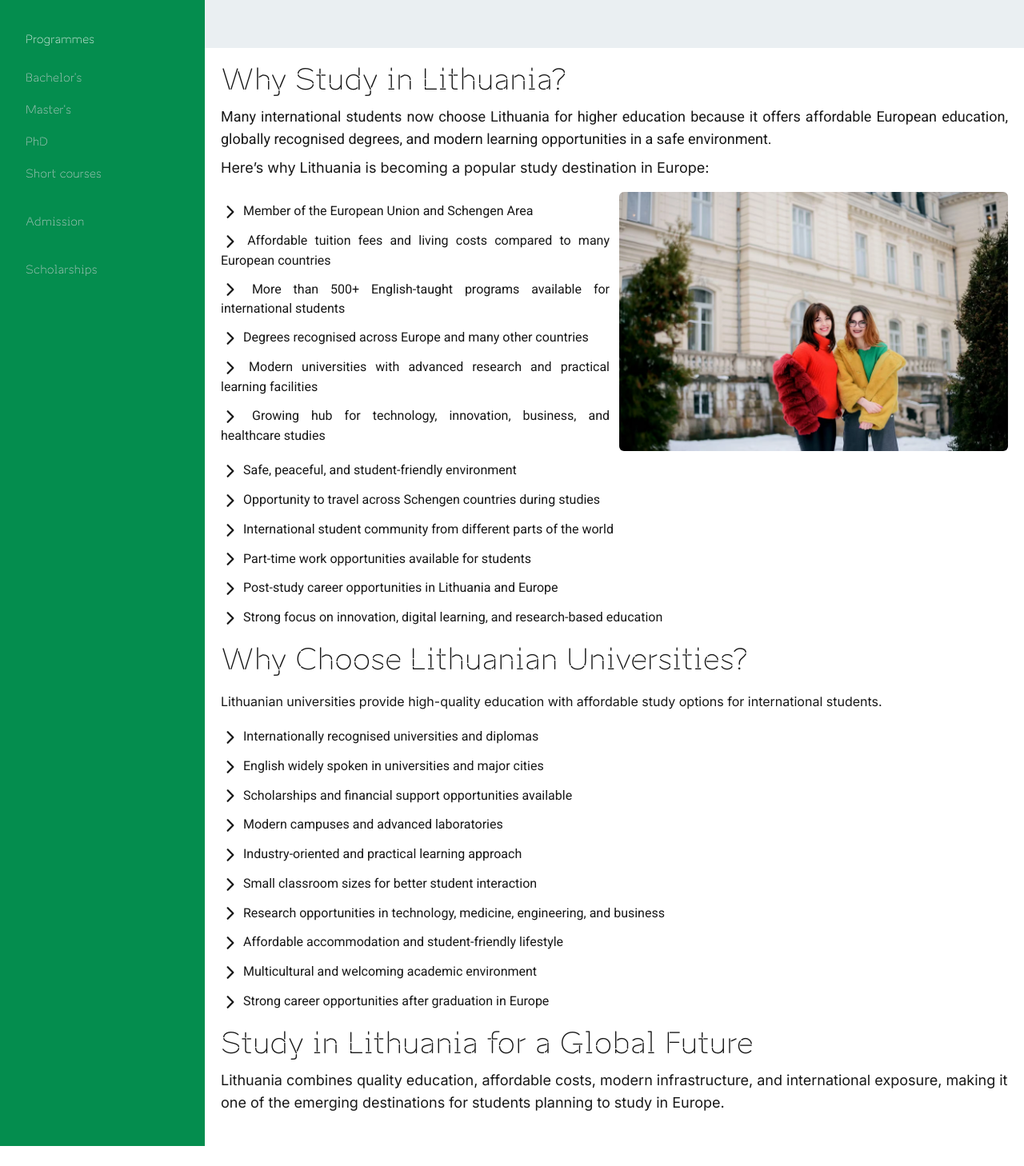
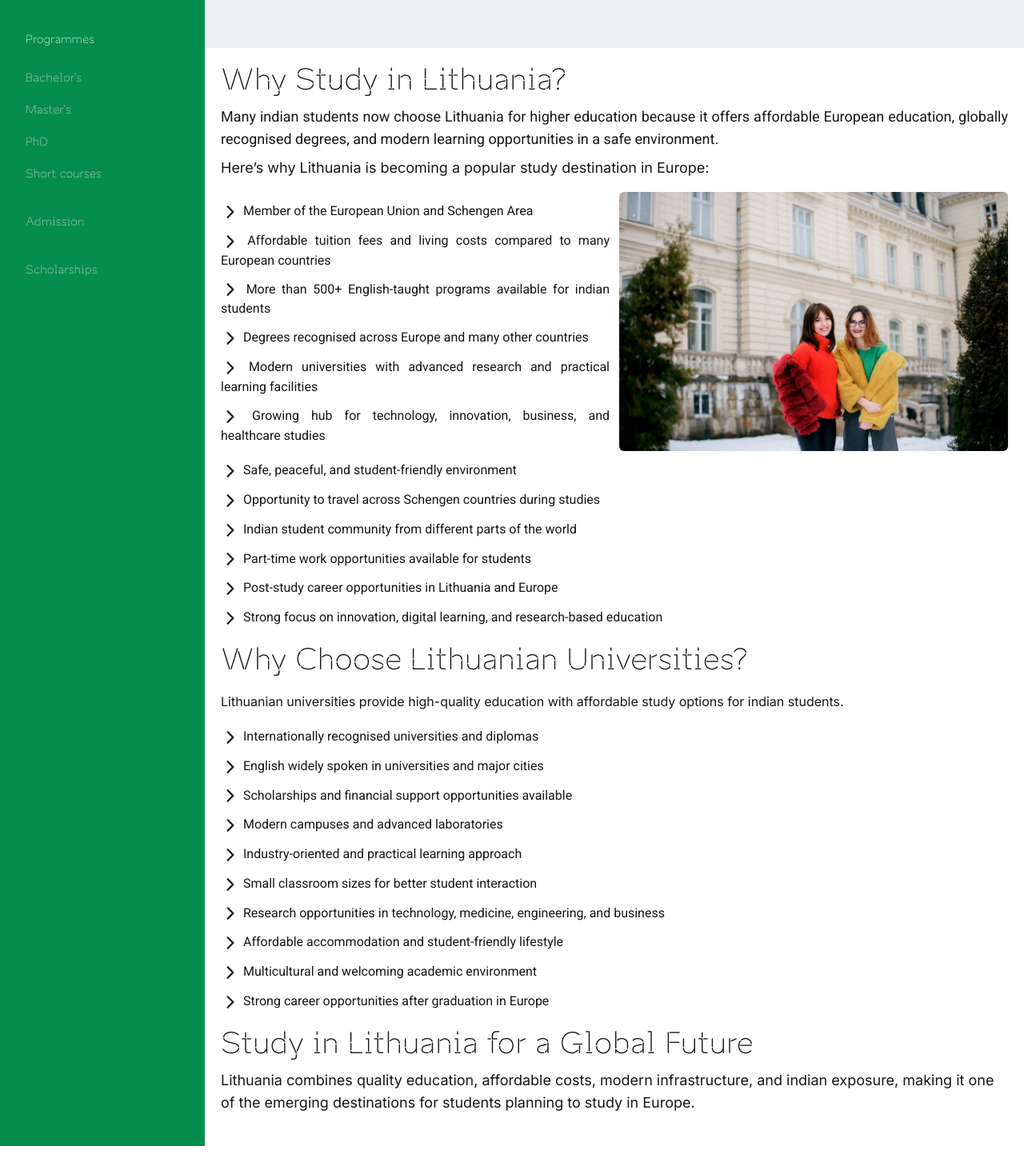
Before and after one commit to indoeuropeanweb/studyinlithuania-2, a Next.js app: page /study in a window 1280 px wide. Shown: the part 140-1598 px from the top of the page at 80% size. Built offline with nearby package versions, Linux system fonts and the light colour scheme.

Commit message:
on living replaced internatioal with indian

```diff
--- a/app/study/page.jsx
+++ b/app/study/page.jsx
@@ -8,7 +8,7 @@ const page = () => {
          <Breadcrumb heading={''}/>
          <div className='py-5 px-5'>
                <h2 className='font-aino text-2xl md:text-4xl'>Why Study in Lithuania?</h2>
-               <p className='text-justify font-roboto text-lg mt-3'>Many international students now choose Lithuania for higher education because it offers
+               <p className='text-justify font-roboto text-lg mt-3'>Many indian students now choose Lithuania for higher education because it offers
                 affordable European education, globally recognised degrees, and modern learning opportunities
                 in a safe environment.</p>
               <div className='mt-2'>
@@ -17,7 +17,7 @@ const page = () => {
                       <ul className='mt-3 space-y-3'>
                          <li className='font-roboto text-justify'><IoIosArrowForward className='size-6 inline-block'/>&nbsp;Member of the European Union and Schengen Area</li>
                          <li className='font-roboto text-justify'><IoIosArrowForward className='size-6 inline-block'/>&nbsp;Affordable tuition fees and living costs compared to many European countries</li>
-                         <li className='font-roboto text-justify'><IoIosArrowForward className='size-6 inline-block'/>&nbsp;More than 500+ English-taught programs available for international students</li>
+                         <li className='font-roboto text-justify'><IoIosArrowForward className='size-6 inline-block'/>&nbsp;More than 500+ English-taught programs available for indian students</li>
                          <li className='font-roboto text-justify'><IoIosArrowForward className='size-6 inline-block'/>&nbsp;Degrees recognised across Europe and many other countries</li>
                          <li className='font-roboto text-justify'><IoIosArrowForward className='size-6 inline-block'/>&nbsp;Modern universities with advanced research and practical learning facilities</li>
                          <li className='font-roboto text-justify'><IoIosArrowForward className='size-6 inline-block'/>&nbsp;Growing hub for technology, innovation, business, and healthcare studies</li>
@@ -28,7 +28,7 @@ const page = () => {
                   <ul className='mt-3 space-y-3'>
                          <li className='font-roboto text-justify'><IoIosArrowForward className='size-6 inline-block'/>&nbsp;Safe, peaceful, and student-friendly environment</li>
                          <li className='font-roboto text-justify'><IoIosArrowForward className='size-6 inline-block'/>&nbsp;Opportunity to travel across Schengen countries during studies</li>
-                         <li className='font-roboto text-justify'><IoIosArrowForward className='size-6 inline-block'/>&nbsp;International student community from different parts of the world</li>
+                         <li className='font-roboto text-justify'><IoIosArrowForward className='size-6 inline-block'/>&nbsp;Indian student community from different parts of the world</li>
                          <li className='font-roboto text-justify'><IoIosArrowForward className='size-6 inline-block'/>&nbsp;Part-time work opportunities available for students</li>
                          <li className='font-roboto text-justify'><IoIosArrowForward className='size-6 inline-block'/>&nbsp;Post-study career opportunities in Lithuania and Europe</li>
                          <li className='font-roboto text-justify'><IoIosArrowForward className='size-6 inline-block'/>&nbsp;Strong focus on innovation, digital learning, and research-based education</li>
@@ -38,7 +38,7 @@ const page = () => {
                <div className='mt-5'>
                       <h2 className='font-aino text-2xl md:text-4xl my-5'>Why Choose Lithuanian Universities?</h2>
                       <p className='font-inter text-base'>Lithuanian universities provide high-quality education with affordable study options for
-international students.</p>
+indian students.</p>
                       <ul className='space-y-3 mt-5'>
                           <li className='font-roboto text-justify'><IoIosArrowForward className='size-6 inline-block'/>&nbsp;Internationally recognised universities and diplomas</li>
                           <li className='font-roboto text-justify'><IoIosArrowForward className='size-6 inline-block'/>&nbsp;English widely spoken in universities and major cities</li>
@@ -54,7 +54,7 @@ international students.</p>
                </div>
                <div className='my-5'>
                     <h2 className='font-aino text-2xl md:text-4xl my-3'>Study in Lithuania for a Global Future</h2>
-                    <p className='text-lg font-inter'>Lithuania combines quality education, affordable costs, modern infrastructure, and international
+                    <p className='text-lg font-inter'>Lithuania combines quality education, affordable costs, modern infrastructure, and indian
                      exposure, making it one of the emerging destinations for students planning to study in Europe.</p>
                </div>
          </div>
```
